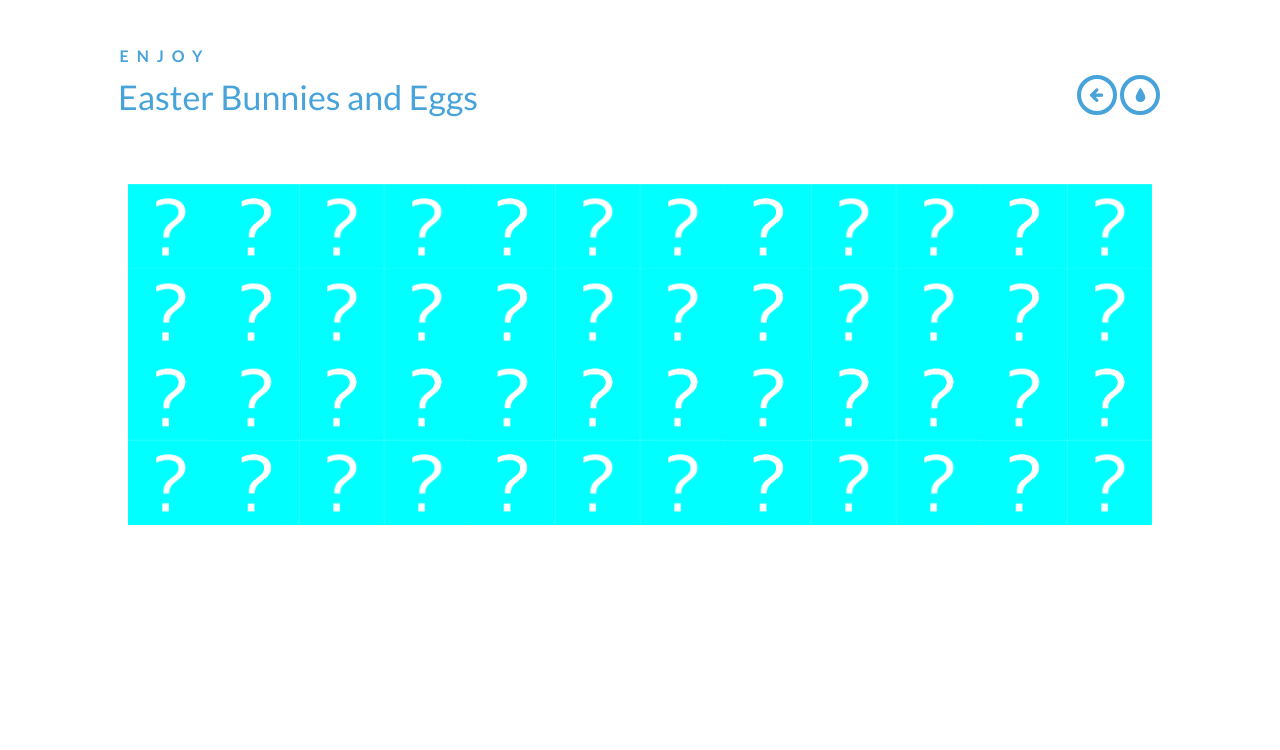
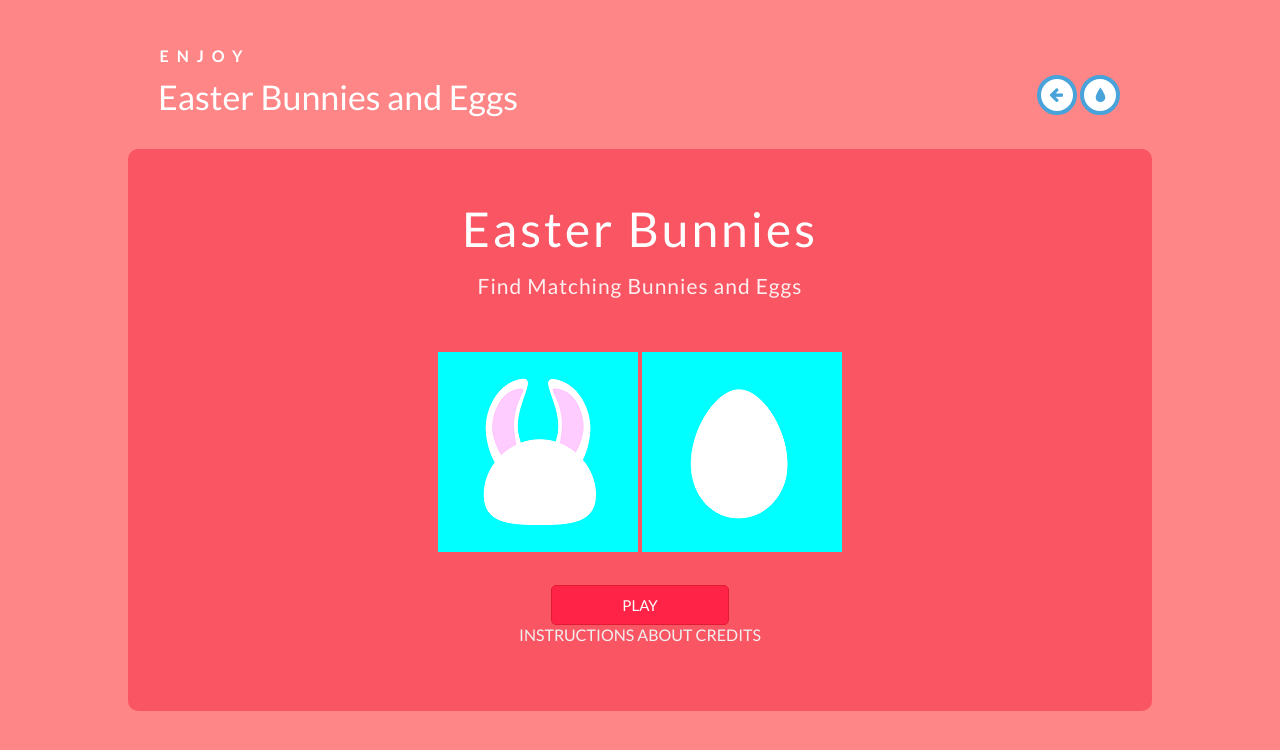
Before and after one commit to xming13/easter-bunnies, a plain HTML site: page index.html in a window 1280 px wide. Drawn offline with Linux system fonts and the light colour scheme.

Commit message:
Added Menu screen

```diff
--- a/css/bunny.css
+++ b/css/bunny.css
@@ -38,7 +38,6 @@
     transition: 0.6s;
     transform-style: preserve-3d;
 
-
     /*position: absolute;*/
     /*top: 0;*/
     /*left: 0;*/
@@ -72,11 +71,9 @@
     /*transform: rotateY(180deg);*/
 }
 
-
 .front {
     z-index: 2;
 }
-
 
 /* override */
 .cbp-rfgrid li img {
@@ -88,3 +85,100 @@
 .cbp-rfgrid li img {
     max-width: 100%;
 }
+
+/* menu styling */
+body {
+    background: #FF8686;
+    color: #fff;
+    padding: 0;
+    margin: 0;
+    overflow: hidden;
+}
+
+.container {
+    width: 80%;
+    margin: 0 auto;
+}
+
+.container > header {
+    width: 100%;
+    margin: auto;
+}
+
+.menu {
+    background: #FA5563;
+    border-radius: 10px;
+    margin: 0 auto;
+    /*min-width: 600px;*/
+    /*min-height: 634px;*/
+}
+
+.panel-container {
+    padding: 5% 5%;
+    text-align: center;
+}
+
+.panel-main {
+    min-height: 460px;
+}
+
+.panel-game {
+
+}
+
+.title {
+    font-size: 48px;
+    margin: 0 0 16px;
+    letter-spacing: 3px;
+}
+
+.subtitle {
+    font-size: 21px;
+    margin: 0 0 24px;
+    letter-spacing: 1px;
+    color: rgba(255, 255, 255, 0.9);
+}
+
+.sprite {
+    min-height: 260px;
+}
+
+.sprite img {
+    margin: 30px 0;
+}
+
+.btn-play {
+    display: inline-block;
+    padding: 10px 70px;
+    font-size: 15px;
+    font-weight: normal;
+    text-align: center;
+    color: #fff;
+    background-color: #FF2447;
+    border: 1px solid #E01C34;
+    border-radius: 5px;
+    cursor: pointer;
+}
+
+.btn-play:hover {
+    color: #fff;
+    background-color: rgb(255, 19, 57);
+    border-color: #F30E2A;
+    outline: 0px none;
+}
+
+.cbp-rfgrid {
+    margin: 0;
+    padding: 0;
+    list-style: none;
+    position: relative;
+    width: 100%;
+    left: auto;
+    background: #00FFFF;
+}
+
+@media screen and (max-width: 400px) {
+    .container {
+        width: 100%;
+    }
+}
--- a/css/default.css
+++ b/css/default.css
@@ -51,8 +51,9 @@ a:hover {
 
 .main,
 .container > header {
-	width: 90%;
-	max-width: 69em;
+	/*width: 90%;*/
+	/*max-width: 69em;*/
+    width: 80%;
 	margin: 0 auto;
 	padding: 0 1.875em 3.125em 1.875em;
 }
--- a/index.html
+++ b/index.html
@@ -4,11 +4,11 @@
     <meta charset="UTF-8"/>
     <meta http-equiv="X-UA-Compatible" content="IE=edge,chrome=1">
     <meta name="viewport" content="width=device-width, initial-scale=1.0">
-    <title>Memory Game</title>
+    <title>Easter Bunnies</title>
     <meta name="description" content="Blueprint: Responsive Full Width Grid Layout"/>
     <meta name="keywords"
           content="100% grid, layout, columns, images, thumbnails, responsive, full width grid, image grid, css, jquery"/>
-    <meta name="author" content="Codrops"/>
+    <meta name="author" content="xming13"/>
     <link rel="shortcut icon" href="../favicon.ico">
     <link rel="stylesheet" type="text/css" href="css/default.css"/>
     <link rel="stylesheet" type="text/css" href="css/component.css"/>
@@ -27,8 +27,30 @@
                 drop icon</a>
         </nav>
     </header>
-    <ul class="cbp-rfgrid">
-    </ul>
+    <div class="menu">
+        <div class="panel-container">
+            <div class="panel-main">
+                <div class="title">Easter Bunnies</div>
+                <div class="subtitle">Find Matching Bunnies and Eggs</div>
+                <div class="sprite">
+                    <img src="images/bunny.png"/>
+                    <img src="images/egg.png"/>
+                </div>
+                <div class="button-holder">
+                    <a class="btn-play">PLAY</a>
+                </div>
+                <div class="sublinks">
+                    <a class="link-instructions">INSTRUCTIONS</a>
+                    <a class="link-about">ABOUT</a>
+                    <a class="link-credits">CREDITS</a>
+                </div>
+            </div>
+            <div class="panel-game" style="display:none;">
+                <ul class="cbp-rfgrid clearfix">
+                </ul>
+            </div>
+        </div>
+    </div>
 </div>
 
 <script src="js/jquery-1.11.0.min.js"></script>
--- a/js/bunny.js
+++ b/js/bunny.js
@@ -63,7 +63,15 @@ GameManager = {
         '   </div>' +
         '</li>',
     IsAnimating: false,
-    Init: function () {
+    GameStateEnum: {
+      GAME_NOT_STARTED: 0,
+      GAME_IN_PROGRESS: 1,
+      GAME_IS_FINISHED: 2
+    },
+    GameState: 0,
+    Init: function() {
+        $(".panel-main").hide();
+        $(".panel-game").show();
         var imgObjList = this.ImageObjectList.shuffle();
         var cardContainer = $("ul.cbp-rfgrid");
         for (var i = 0; i < imgObjList.length; i++) {
@@ -83,6 +91,7 @@ GameManager = {
         var $cardClicked = $(cardClicked);
 
         if (!$cardClicked.hasClass("reveal") && !this.IsAnimating) {
+            this.UpdateGameState();
             if (cardOpened) {
                 if (cardOpened == cardClicked) {
 
@@ -91,11 +100,8 @@ GameManager = {
                     if ($cardOpened.data("number") == $cardClicked.data("number")) {
                         this.FlipCard($cardClicked);
                         $cardOpened.removeClass('open').addClass('reveal');
-                        $cardClicked.removeClass('open').addClass('reveal')
-
-                        if (this.IsGameFinished()) {
-                            this.ShowGameFinish();
-                        }
+                        $cardClicked.removeClass('open').addClass('reveal');
+                        this.UpdateGameState();
                     }
                     else {
                         this.FlipCard($cardClicked);
@@ -117,7 +123,7 @@ GameManager = {
             }
         }
     },
-    FlipCard: function (card) {
+    FlipCard: function(card) {
         var cardSideShow, cardSideHide;
 
         if ($(card).hasClass('open')) {
@@ -145,8 +151,14 @@ GameManager = {
             "transform": "rotateY(180deg) 0.5s"
         });
     },
-    IsGameFinished: function() {
-        return $(".cbp-rfgrid li").length == $(".cbp-rfgrid li.reveal").length;
+    UpdateGameState: function() {
+        if (this.GameState == this.GameStateEnum.GAME_NOT_STARTED) {
+            this.GameState = this.GameStateEnum.GAME_IN_PROGRESS;
+        }
+        if  ($(".cbp-rfgrid li").length == $(".cbp-rfgrid li.reveal").length) {
+            this.GameState = this.GameStateEnum.GAME_IS_FINISHED;
+            this.ShowGameFinish();
+        }
     },
     ShowGameFinish: function() {
         console.log("Game Over!");
@@ -166,5 +178,7 @@ Array.prototype.shuffle = function () {
 }
 
 $(document).ready(function () {
-    GameManager.Init();
+    $(".btn-play").click(function() {
+        GameManager.Init();
+    });
 });
```
